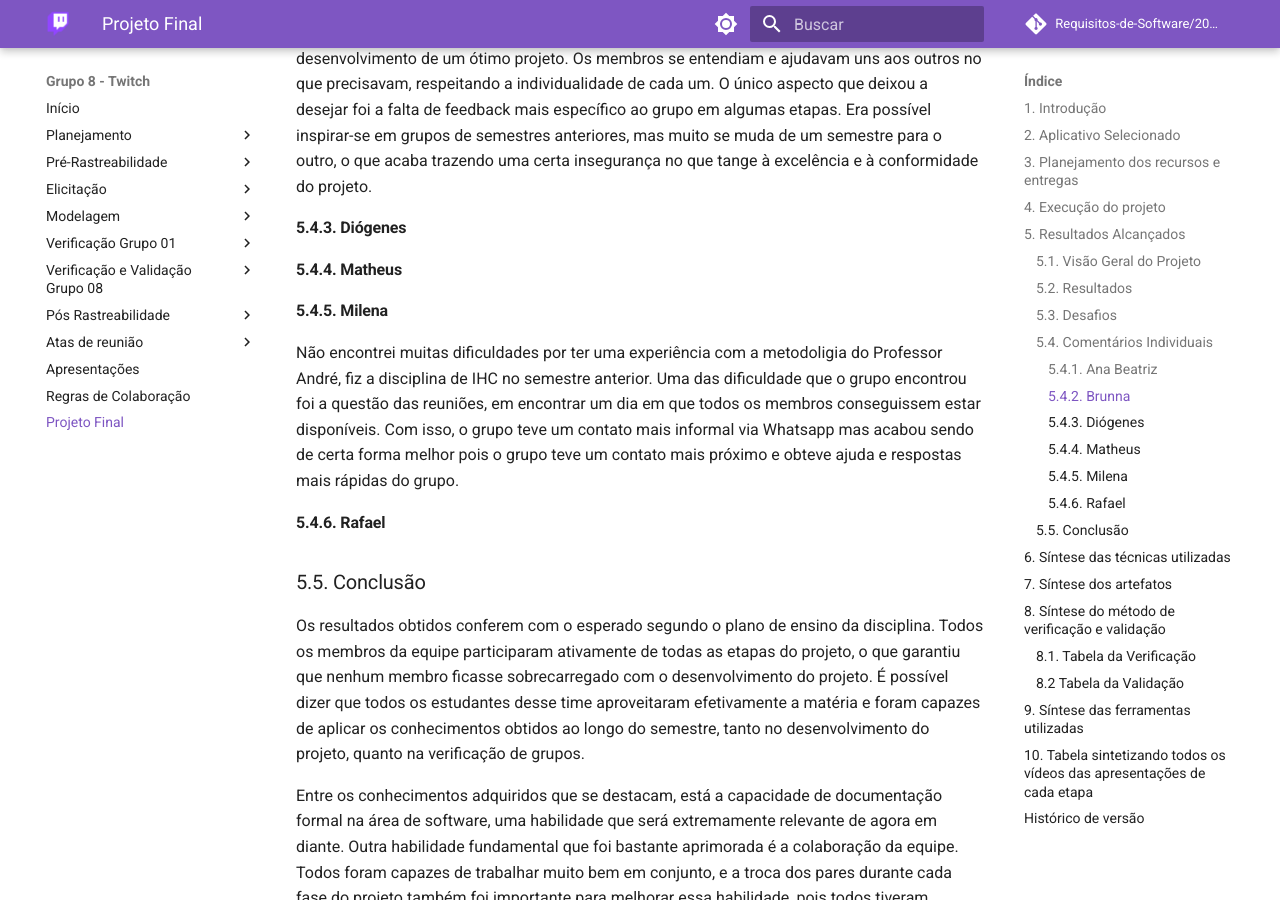
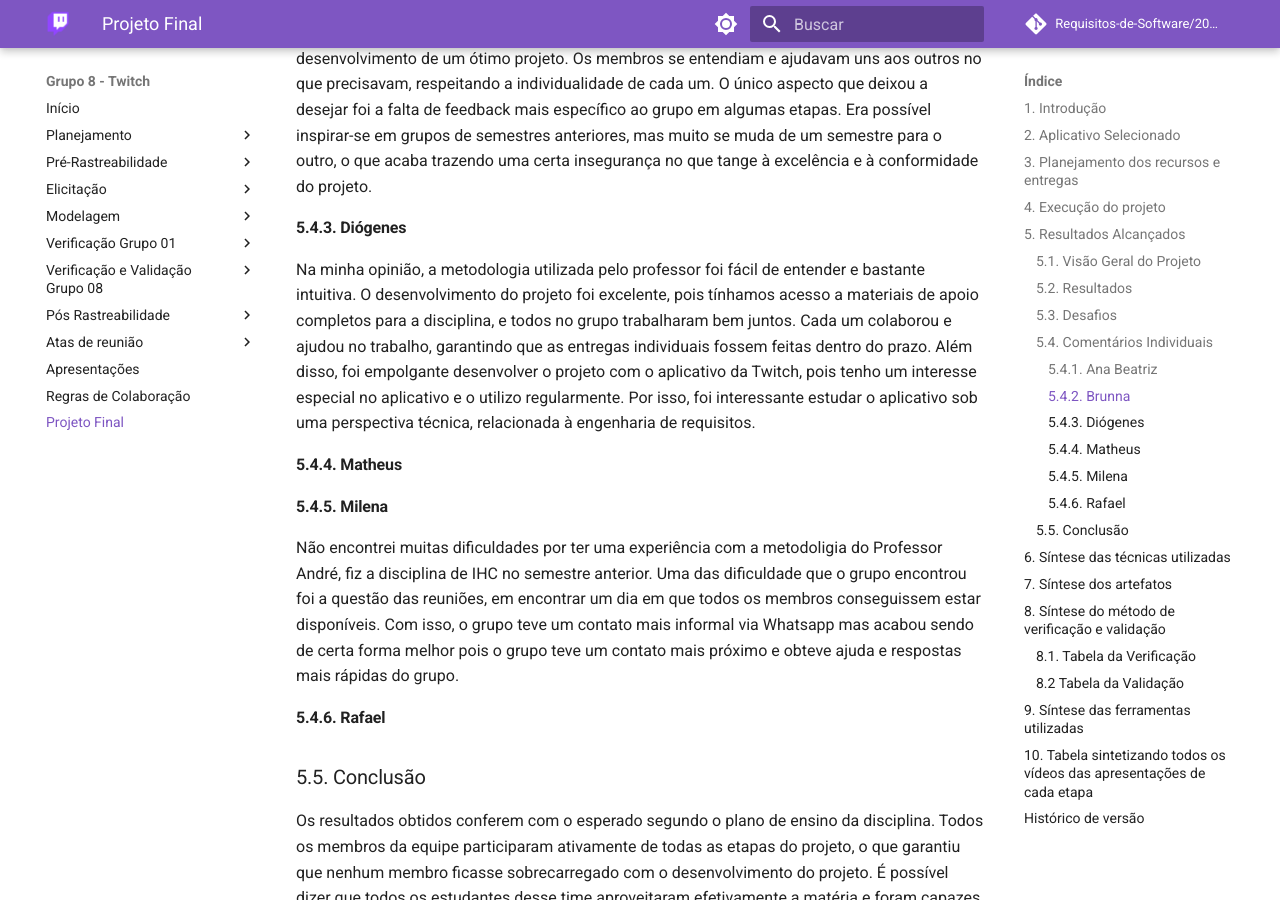
Before and after one commit to Requisitos-de-Software/2023.1-Twitch, an MkDocs documentation site: the page built from docs/projeto_final.md, in a window 1280 px wide and 900 px high, scrolled down 8156 px. Built offline with MkDocs 1.6.1 and Material for MkDocs 9.7.7, drawn with Linux system fonts in a browser that asks for light colours; comment, search, counter and statistics services are not loaded.

Commit message:
fix: adiciona comentario do semestre no projeto final

```diff
--- a/docs/projeto_final.md
+++ b/docs/projeto_final.md
@@ -129,6 +129,8 @@ Dentre os desafios encontrados pela equipe, destacaram-se:
 Apesar de ser uma matéria que exige muito esforço e constância no trabalho, foi uma disciplina muito proveitosa e que contribuiu muito para minhas habilidades de documentação e de trabalho em equipe. Todos souberam cooperar e se comunicar muito bem, e o resultado foi o desenvolvimento de um ótimo projeto. Os membros se entendiam e ajudavam uns aos outros no que precisavam, respeitando a individualidade de cada um. O único aspecto que deixou a desejar foi a falta de feedback mais específico ao grupo em algumas etapas. Era possível inspirar-se em grupos de semestres anteriores, mas muito se muda de um semestre para o outro, o que acaba trazendo uma certa insegurança no que tange à excelência e à conformidade do projeto.
 
 #### 5.4.3. Diógenes
+
+Na minha opinião, a metodologia utilizada pelo professor foi fácil de entender e bastante intuitiva. O desenvolvimento do projeto foi excelente, pois tínhamos acesso a materiais de apoio completos para a disciplina, e todos no grupo trabalharam bem juntos. Cada um colaborou e ajudou no trabalho, garantindo que as entregas individuais fossem feitas dentro do prazo. Além disso, foi empolgante desenvolver o projeto com o aplicativo da Twitch, pois tenho um interesse especial no aplicativo e o utilizo regularmente. Por isso, foi interessante estudar o aplicativo sob uma perspectiva técnica, relacionada à engenharia de requisitos.
 
 #### 5.4.4. Matheus
 
```
